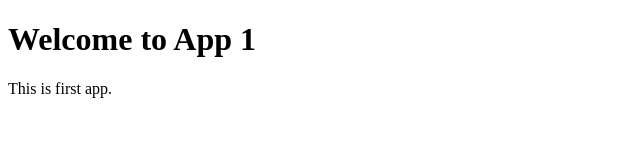
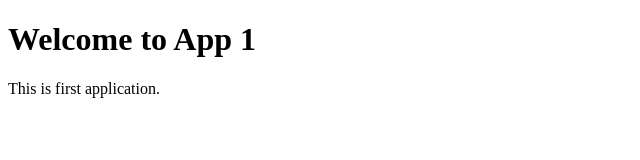
Before and after one commit to AimanTest/devops-lab, a plain HTML site: page app1/index.html in a window 1280 px wide. Shown: the full height of the page, 0-640 px from the left. Drawn offline with Linux system fonts and the light colour scheme.

```diff
--- a/app1/index.html
+++ b/app1/index.html
@@ -5,6 +5,6 @@
 </head>
 <body>
  <h1>Welcome to App 1</h1>
- <p>This is first app.</p>
+ <p>This is first application.</p>
 </body>
 </html>
```
